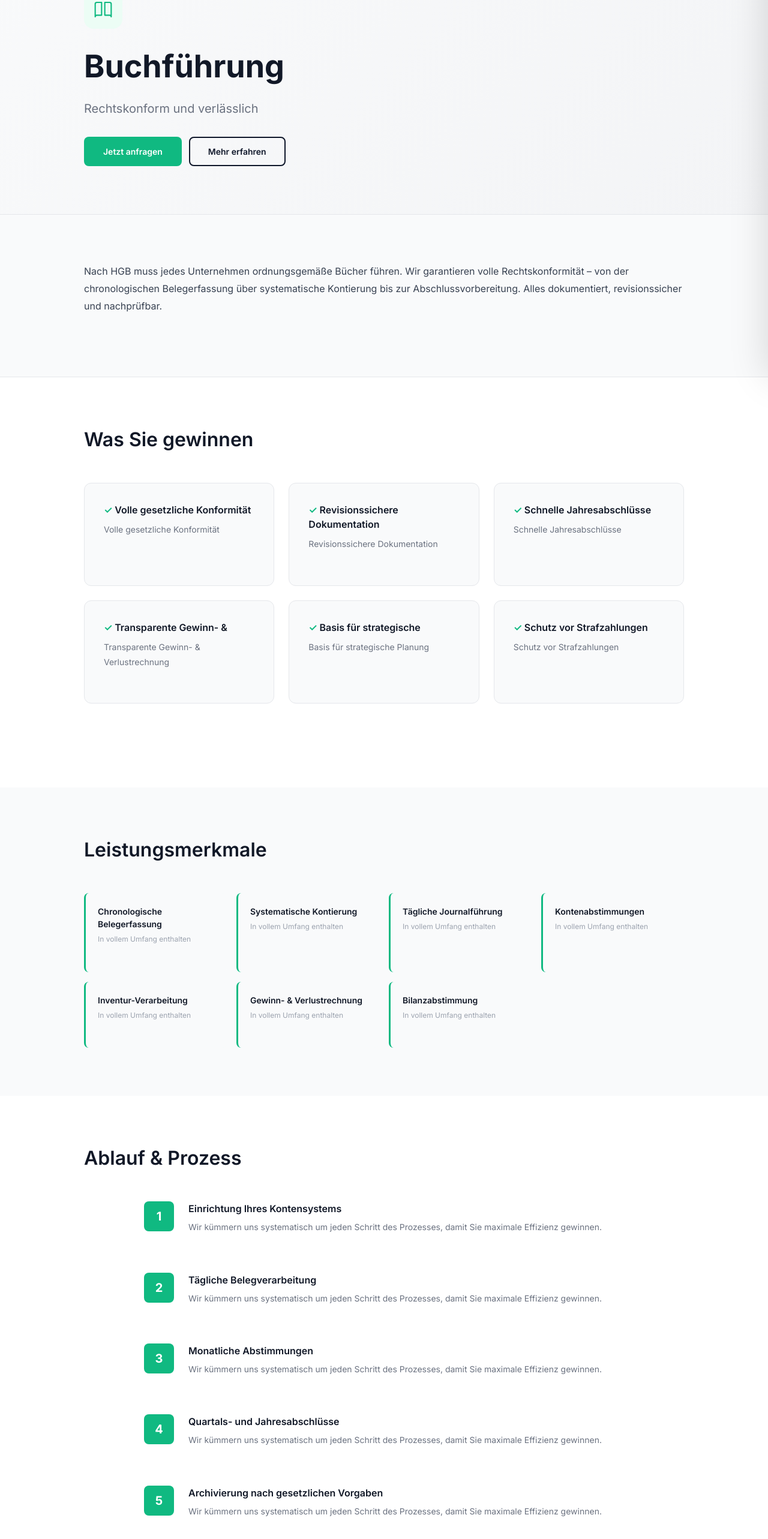
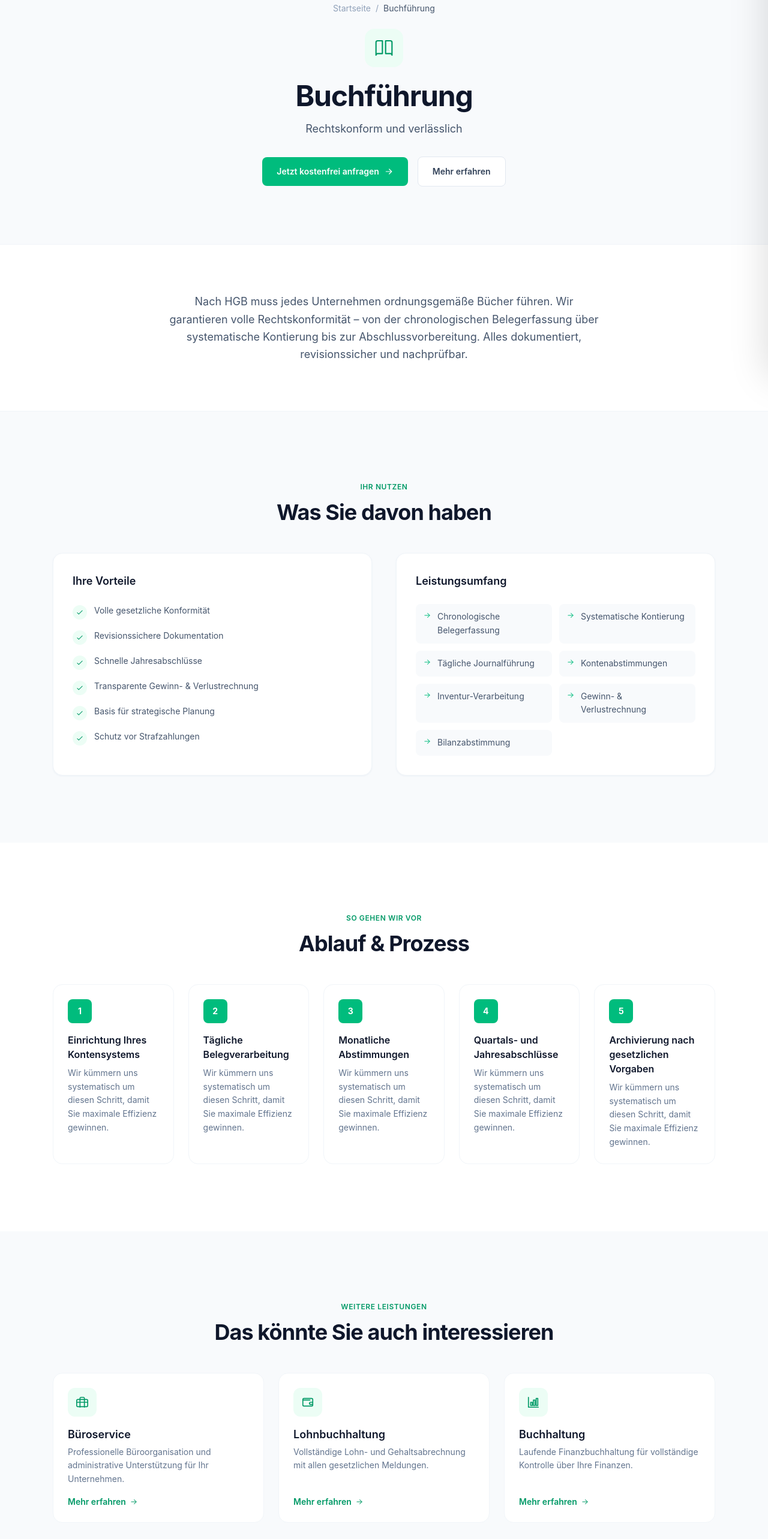
Before and after one commit to Taxalis/Taxalis, a Next.js app: page /leistungen/buchfuehrung in a window 1280 px wide. Shown: the part 172-2738 px from the top of the page at 60% size. Built offline with nearby package versions, Linux system fonts and the light colour scheme.

Commit message:
Add Reveal animation component and refine Leistungen page layout
Introduces a scroll-reveal wrapper component and reworks the service detail page structure, with minor cleanups across nav, services data and other pages.

```diff
--- a/app/components/Nav.tsx
+++ b/app/components/Nav.tsx
@@ -96,8 +96,8 @@ export function Nav() {
       </div>
 
       <nav style={{ position: "fixed", top: 0, width: "100%", background: scrolled ? "rgba(255,255,255,0.97)" : "rgba(255,255,255,0.97)", backdropFilter: "blur(12px)", borderBottom: "1px solid #e5e7eb", zIndex: 97, transition: "all 0.3s ease" }}>
-        <div style={{ maxWidth: 1200, margin: "0 auto", padding: "0 24px", display: "flex", justifyContent: "space-between", height: 72, alignItems: "center" }}>
-          <Link href="/" style={{ textDecoration: "none", display: "flex", alignItems: "center" }}><Image src="/logo.png" style={{ height: 60, width: "auto" }} alt="Taxalis Logo" width={100} height={60} priority /></Link>
+        <div style={{ maxWidth: 1200, margin: "0 auto", padding: "0 24px", display: "flex", justifyContent: "space-between", height: 92, alignItems: "center" }}>
+          <Link href="/" style={{ textDecoration: "none", display: "flex", alignItems: "center" }}><Image src="/logo.png" style={{ height: 80, width: "auto" }} alt="Taxalis Logo" width={109} height={80} priority /></Link>
 
           <div className="desktop-nav" style={{ display: "flex", alignItems: "center", gap: 0 }}>
             <Link className="nav-link" href="/">Start</Link>
@@ -137,7 +137,7 @@ export function Footer() {
       <div style={{ maxWidth: 1200, margin: "0 auto", padding: "0 24px" }}>
         <div style={{ display: "grid", gridTemplateColumns: "1.2fr 1fr 1fr", gap: 48, marginBottom: 48 }}>
           <div>
-            <Image src="/logo.png" style={{ height: 50, width: "auto", filter: "brightness(0) invert(1)", marginBottom: 16 }} alt="Taxalis" width={100} height={50} />
+            <Image src="/logo.png" style={{ height: 64, width: "auto", filter: "brightness(0) invert(1)", marginBottom: 16 }} alt="Taxalis" width={87} height={64} />
             <p style={{ color: "rgba(255,255,255,0.5)", fontSize: 13, lineHeight: 1.8, maxWidth: 260 }}>Professioneller Büro- & Buchhaltungsservice für moderne Unternehmen in Berlin.</p>
             <div style={{ marginTop: 20, display: "flex", gap: 10 }}>
               {["DSGVO-konform", "Diskret", "Digital"].map(b => (
--- /dev/null
+++ b/app/components/Reveal.tsx
@@ -0,0 +1,35 @@
+"use client";
+
+import { useEffect, useRef, useState } from "react";
+
+export const DELAYS = ["delay-0", "delay-75", "delay-150", "delay-225"];
+
+export function Reveal({ children, className = "" }: { children: React.ReactNode; className?: string }) {
+  const ref = useRef<HTMLDivElement>(null);
+  const [visible, setVisible] = useState(false);
+
+  useEffect(() => {
+    const el = ref.current;
+    if (!el) return;
+    const observer = new IntersectionObserver(
+      ([entry]) => {
+        if (entry.isIntersecting) {
+          setVisible(true);
+          observer.disconnect();
+        }
+      },
+      { threshold: 0.15 }
+    );
+    observer.observe(el);
+    return () => observer.disconnect();
+  }, []);
+
+  return (
+    <div
+      ref={ref}
+      className={`transition-all duration-700 ease-out ${visible ? "translate-y-0 opacity-100" : "translate-y-6 opacity-0"} ${className}`}
+    >
+      {children}
+    </div>
+  );
+}
--- a/app/datenschutz/page.tsx
+++ b/app/datenschutz/page.tsx
@@ -10,7 +10,7 @@ export default function Datenschutz() {
         <style>{`
           @import url('https://fonts.googleapis.com/css2?family=Inter:wght@300;400;500;600;700&display=swap');
           * { margin: 0; padding: 0; box-sizing: border-box; }
-          .container { max-width: 900px; margin: 0 auto; padding: 100px 24px; }
+          .container { max-width: 900px; margin: 0 auto; padding: 120px 24px 80px; }
           .card { background: white; border: 1px solid #e5e7eb; border-radius: 8px; padding: 48px; }
           h1 { font-size: 42px; font-weight: 600; margin-bottom: 32px; color: #111827; }
           h2 { margin-top: 32px; margin-bottom: 16px; font-size: 18px; font-weight: 600; color: #111827; }
--- a/app/impressum/page.tsx
+++ b/app/impressum/page.tsx
@@ -10,7 +10,7 @@ export default function Impressum() {
         <style>{`
           @import url('https://fonts.googleapis.com/css2?family=Inter:wght@300;400;500;600;700&display=swap');
           * { margin: 0; padding: 0; box-sizing: border-box; }
-          .container { max-width: 900px; margin: 0 auto; padding: 100px 24px; }
+          .container { max-width: 900px; margin: 0 auto; padding: 120px 24px 80px; }
           .card { background: white; border: 1px solid #e5e7eb; border-radius: 8px; padding: 48px; }
           h1 { font-size: 42px; font-weight: 600; margin-bottom: 32px; color: #111827; }
           h2 { margin-top: 32px; margin-bottom: 16px; font-size: 18px; font-weight: 600; color: #111827; }
--- a/app/leistungen/[id]/page.tsx
+++ b/app/leistungen/[id]/page.tsx
@@ -1,10 +1,12 @@
 "use client";
 
 import { useEffect, useState } from "react";
+import Link from "next/link";
 import { Nav, Footer } from "@/app/components/Nav";
 import Icon from "@/app/components/Icon";
-import { getServiceById } from "@/app/lib/services";
+import { services, getServiceById } from "@/app/lib/services";
 import { useParams } from "next/navigation";
+import { Reveal, DELAYS } from "@/app/components/Reveal";
 
 export default function ServicePage() {
   const params = useParams();
@@ -17,148 +19,218 @@ export default function ServicePage() {
   }, []);
 
   if (!mounted) return null;
+
   if (!service) {
     return (
       <>
         <Nav />
-        <div style={{ minHeight: "100vh", display: "flex", alignItems: "center", justifyContent: "center", padding: "24px" }}>
-          <div style={{ textAlign: "center" }}>
-            <h1 style={{ fontSize: "32px", fontWeight: 700, marginBottom: "12px" }}>Seite nicht gefunden</h1>
-            <p style={{ color: "#6b7280", marginBottom: "24px" }}>Die gewünschte Leistung existiert nicht.</p>
-            <a href="/" style={{ background: "#10b981", color: "white", padding: "12px 24px", borderRadius: "8px", textDecoration: "none", display: "inline-block" }}>Zurück zur Startseite</a>
+        <main className="flex min-h-screen items-center justify-center bg-white px-6 text-center">
+          <div>
+            <h1 className="text-3xl font-bold text-slate-900">Seite nicht gefunden</h1>
+            <p className="mt-3 text-slate-500">Die gewünschte Leistung existiert nicht.</p>
+            <Link
+              href="/"
+              className="mt-8 inline-flex items-center gap-2 rounded-lg bg-emerald-500 px-6 py-3 text-sm font-semibold text-white transition-colors hover:bg-emerald-600"
+            >
+              Zurück zur Startseite
+            </Link>
           </div>
-        </div>
+        </main>
         <Footer />
       </>
     );
   }
 
+  const otherServices = services.filter((s) => s.id !== service.id).slice(0, 3);
+
   return (
     <>
       <Nav />
-      <main style={{ fontFamily: "'Inter', sans-serif", background: "#ffffff", color: "#111827" }}>
-        <style>{`
-          @import url('https://fonts.googleapis.com/css2?family=Inter:wght@300;400;500;600;700&display=swap');
-          * { margin: 0; padding: 0; box-sizing: border-box; }
-          .hero { background: linear-gradient(135deg, #f9fafb 0%, #f3f4f6 100%); padding: 100px 24px 80px; }
-          .hero h1 { font-size: 52px; font-weight: 700; margin: 24px 0 16px; color: #111827; }
-          .hero .tagline { font-size: 20px; color: #6b7280; margin-bottom: 32px; }
-          .container { max-width: 1000px; margin: 0 auto; }
-          .section { padding: 80px 24px; }
-          .section h2 { font-size: 32px; font-weight: 600; margin-bottom: 48px; color: #111827; }
-          .section p { color: #4b5563; line-height: 1.8; margin-bottom: 24px; }
-          .benefits-grid { display: grid; grid-template-columns: repeat(auto-fit, minmax(280px, 1fr)); gap: 24px; margin-bottom: 60px; }
-          .benefit-card { background: #f9fafb; padding: 32px; border-radius: 12px; border: 1px solid #e5e7eb; transition: all 0.3s; }
-          .benefit-card:hover { background: #ecfdf5; border-color: #a7f3d0; transform: translateY(-2px); }
-          .benefit-card h3 { font-size: 16px; font-weight: 600; margin-bottom: 8px; color: #111827; }
-          .benefit-card p { font-size: 14px; color: #6b7280; }
-          .features-grid { display: grid; grid-template-columns: repeat(auto-fit, minmax(220px, 1fr)); gap: 16px; }
-          .feature-item { background: #f9fafb; padding: 20px; border-radius: 8px; border-left: 3px solid #10b981; }
-          .feature-item h4 { font-size: 14px; font-weight: 600; color: #111827; margin-bottom: 4px; }
-          .feature-item p { font-size: 12px; color: #9ca3af; }
-          .steps { max-width: 800px; margin: 0 auto; }
-          .step { display: flex; gap: 24px; margin-bottom: 40px; align-items: flex-start; }
-          .step-number { background: #10b981; color: white; width: 50px; height: 50px; border-radius: 8px; display: flex; align-items: center; justify-content: center; font-weight: 700; font-size: 20px; flex-shrink: 0; }
-          .step-content h4 { font-size: 16px; font-weight: 600; margin-bottom: 8px; color: #111827; }
-          .step-content p { font-size: 14px; color: #6b7280; line-height: 1.6; }
-          .cta-box { background: #0f172a; color: white; padding: 80px 24px; text-align: center; }
-          .cta-box h2 { font-size: 40px; font-weight: 600; margin-bottom: 16px; }
-          .cta-box p { font-size: 18px; margin-bottom: 40px; opacity: 0.9; }
-          .btn { background: #10b981; color: white; padding: 14px 32px; border-radius: 8px; font-size: 14px; font-weight: 600; text-decoration: none; display: inline-block; transition: all 0.3s; border: none; cursor: pointer; }
-          .btn:hover { background: #059669; transform: translateY(-2px); box-shadow: 0 10px 30px rgba(16,185,129,0.25); }
-          .btn-outline { background: transparent; color: white; border: 2px solid white; padding: 12px 30px; }
-          .btn-outline:hover { background: #0f172a; color: white; }
-          .breadcrumb { color: #9ca3af; margin-bottom: 32px; }
-          .breadcrumb a { color: #6b7280; text-decoration: none; }
-          @media(max-width: 768px) {
-            .hero h1 { font-size: 36px; }
-            .section h2 { font-size: 24px; }
-            .step { gap: 16px; }
-            .cta-box h2 { font-size: 28px; }
-          }
-        `}</style>
+      <main className="bg-white text-slate-900">
+        {/* Hero */}
+        <section className="relative overflow-hidden bg-slate-50 pt-36 pb-16 sm:pt-44 sm:pb-24">
+          <div className="mx-auto max-w-4xl px-6 text-center">
+            <Reveal>
+              <nav className="mb-6 flex items-center justify-center gap-2 text-sm text-slate-400" aria-label="Breadcrumb">
+                <Link href="/" className="transition-colors hover:text-emerald-600">
+                  Startseite
+                </Link>
+                <span>/</span>
+                <span className="text-slate-600">{service.title}</span>
+              </nav>
+              <div className="mx-auto mb-6 flex h-16 w-16 items-center justify-center rounded-2xl bg-emerald-50 text-emerald-600">
+                <Icon name={service.icon} size={32} strokeWidth={1.6} />
+              </div>
+              <h1 className="text-4xl font-bold tracking-tight text-slate-900 sm:text-5xl">{service.title}</h1>
+              <p className="mx-auto mt-4 max-w-2xl text-lg leading-relaxed text-slate-600">{service.tagline}</p>
+              <div className="mt-8 flex flex-wrap items-center justify-center gap-4">
+                <a
+                  href="/#kontakt"
+                  className="inline-flex items-center gap-2 rounded-lg bg-emerald-500 px-6 py-3.5 text-sm font-semibold text-white transition-all hover:-translate-y-0.5 hover:bg-emerald-600 hover:shadow-lg hover:shadow-emerald-500/25"
+                >
+                  {service.cta}
+                  <Icon name="arrow-right" size={16} />
+                </a>
+                <a
+                  href="#details"
+                  className="inline-flex items-center gap-2 rounded-lg border border-slate-200 bg-white px-6 py-3.5 text-sm font-semibold text-slate-700 transition-colors hover:border-slate-300"
+                >
+                  Mehr erfahren
+                </a>
+              </div>
+            </Reveal>
+          </div>
+        </section>
 
-        {/* Hero */}
-        <div className="hero">
-          <div className="container">
-            <div className="breadcrumb">
-              <a href="/">Startseite</a> / {service.title}
+        {/* Description */}
+        <section className="border-y border-slate-100 bg-white py-16 sm:py-20">
+          <Reveal>
+            <div className="mx-auto max-w-3xl px-6 text-center">
+              <p className="text-lg leading-relaxed text-slate-600">{service.longDescription}</p>
             </div>
-            <div style={{ width: 64, height: 64, borderRadius: 16, background: "#ecfdf5", color: "#10b981", display: "flex", alignItems: "center", justifyContent: "center", marginBottom: "16px" }}>
-              <Icon name={service.icon} size={32} strokeWidth={1.6} />
-            </div>
-            <h1>{service.title}</h1>
-            <p className="tagline">{service.tagline}</p>
-            <div style={{ display: "flex", gap: 12, marginTop: 24, flexWrap: "wrap" }}>
-              <a className="btn" href="/#kontakt">Jetzt anfragen</a>
-              <a className="btn btn-outline" href="#details" style={{ background: "transparent", color: "#0f172a", border: "2px solid #0f172a" }}>Mehr erfahren</a>
+          </Reveal>
+        </section>
+
+        {/* Benefits + Features */}
+        <section id="details" className="bg-slate-50 py-20 sm:py-28">
+          <div className="mx-auto max-w-6xl px-6">
+            <Reveal>
+              <div className="mx-auto max-w-2xl text-center">
+                <span className="text-xs font-semibold uppercase tracking-wider text-emerald-600">Ihr Nutzen</span>
+                <h2 className="mt-3 text-3xl font-bold tracking-tight text-slate-900 sm:text-4xl">
+                  Was Sie davon haben
+                </h2>
+              </div>
+            </Reveal>
+            <div className="mt-12 grid gap-8 lg:grid-cols-2 lg:gap-10">
+              <Reveal>
+                <div className="h-full rounded-2xl border border-slate-100 bg-white p-8 shadow-sm shadow-slate-200/40">
+                  <h3 className="mb-6 text-lg font-semibold text-slate-900">Ihre Vorteile</h3>
+                  <ul className="space-y-4">
+                    {service.benefits.map((b) => (
+                      <li key={b} className="flex items-start gap-3">
+                        <span className="mt-0.5 flex h-6 w-6 flex-shrink-0 items-center justify-center rounded-full bg-emerald-50 text-emerald-600">
+                          <Icon name="check" size={14} />
+                        </span>
+                        <span className="text-sm leading-relaxed text-slate-600">{b}</span>
+                      </li>
+                    ))}
+                  </ul>
+                </div>
+              </Reveal>
+              <Reveal className="delay-150">
+                <div className="h-full rounded-2xl border border-slate-100 bg-white p-8 shadow-sm shadow-slate-200/40">
+                  <h3 className="mb-6 text-lg font-semibold text-slate-900">Leistungsumfang</h3>
+                  <ul className="grid gap-3 sm:grid-cols-2">
+                    {service.features.map((f) => (
+                      <li
+                        key={f}
+                        className="flex items-start gap-2.5 rounded-lg bg-slate-50 px-3 py-2.5 text-sm leading-relaxed text-slate-600 transition-colors hover:bg-emerald-50"
+                      >
+                        <Icon name="arrow-right" size={14} className="mt-0.5 flex-shrink-0 text-emerald-500" />
+                        {f}
+                      </li>
+                    ))}
+                  </ul>
+                </div>
+              </Reveal>
             </div>
           </div>
-        </div>
+        </section>
 
-        {/* Description */}
-        <div className="section" style={{ background: "#f9fafb", borderTop: "1px solid #e5e7eb", borderBottom: "1px solid #e5e7eb" }}>
-          <div className="container">
-            <p style={{ fontSize: "16px", lineHeight: 1.8, color: "#374151" }}>{service.longDescription}</p>
-          </div>
-        </div>
-
-        {/* Benefits */}
-        <div className="section" id="details">
-          <div className="container">
-            <h2>Was Sie gewinnen</h2>
-            <div className="benefits-grid">
-              {service.benefits.map((benefit, i) => (
-                <div key={i} className="benefit-card">
-                  <h3><span style={{ color: "#10b981" }}>✓</span> {benefit.split(" ").slice(0, 3).join(" ")}</h3>
-                  <p>{benefit}</p>
-                </div>
+        {/* Process */}
+        <section className="py-20 sm:py-28">
+          <div className="mx-auto max-w-6xl px-6">
+            <Reveal>
+              <div className="mx-auto max-w-2xl text-center">
+                <span className="text-xs font-semibold uppercase tracking-wider text-emerald-600">So gehen wir vor</span>
+                <h2 className="mt-3 text-3xl font-bold tracking-tight text-slate-900 sm:text-4xl">
+                  Ablauf &amp; Prozess
+                </h2>
+              </div>
+            </Reveal>
+            <div
+              className={`mt-12 grid gap-6 sm:grid-cols-2 ${
+                service.processSteps.length === 4 ? "lg:grid-cols-4" : "lg:grid-cols-5"
+              }`}
+            >
+              {service.processSteps.map((step, i) => (
+                <Reveal key={step} className={DELAYS[i % 4]}>
+                  <div className="h-full rounded-2xl border border-slate-100 p-6 transition-all hover:-translate-y-1 hover:border-emerald-200 hover:shadow-lg hover:shadow-slate-200/50">
+                    <div className="mb-4 flex h-10 w-10 items-center justify-center rounded-lg bg-emerald-500 text-sm font-bold text-white">
+                      {i + 1}
+                    </div>
+                    <h3 className="mb-2 font-semibold text-slate-900">{step}</h3>
+                    <p className="text-sm leading-relaxed text-slate-500">
+                      Wir kümmern uns systematisch um diesen Schritt, damit Sie maximale Effizienz gewinnen.
+                    </p>
+                  </div>
+                </Reveal>
               ))}
             </div>
           </div>
-        </div>
+        </section>
 
-        {/* Features */}
-        <div className="section" style={{ background: "#f9fafb" }}>
-          <div className="container">
-            <h2>Leistungsmerkmale</h2>
-            <div className="features-grid">
-              {service.features.map((feature, i) => (
-                <div key={i} className="feature-item">
-                  <h4>{feature}</h4>
-                  <p>In vollem Umfang enthalten</p>
-                </div>
+        {/* Related services */}
+        <section className="bg-slate-50 py-20 sm:py-28">
+          <div className="mx-auto max-w-6xl px-6">
+            <Reveal>
+              <div className="mx-auto max-w-2xl text-center">
+                <span className="text-xs font-semibold uppercase tracking-wider text-emerald-600">Weitere Leistungen</span>
+                <h2 className="mt-3 text-3xl font-bold tracking-tight text-slate-900 sm:text-4xl">
+                  Das könnte Sie auch interessieren
+                </h2>
+              </div>
+            </Reveal>
+            <div className="mt-12 grid gap-6 sm:grid-cols-2 lg:grid-cols-3">
+              {otherServices.map((s, i) => (
+                <Reveal key={s.id} className={DELAYS[i % 3]}>
+                  <Link
+                    href={`/leistungen/${s.id}`}
+                    className="group flex h-full flex-col rounded-2xl border border-slate-100 bg-white p-6 transition-all hover:-translate-y-1 hover:border-emerald-200 hover:shadow-xl hover:shadow-slate-200/60"
+                  >
+                    <span className="mb-4 flex h-12 w-12 items-center justify-center rounded-xl bg-emerald-50 text-emerald-600 transition-colors group-hover:bg-emerald-500 group-hover:text-white">
+                      <Icon name={s.icon} size={22} />
+                    </span>
+                    <h3 className="mb-1 text-lg font-semibold text-slate-900">{s.title}</h3>
+                    <p className="mb-4 flex-1 text-sm leading-relaxed text-slate-500">{s.description}</p>
+                    <span className="inline-flex items-center gap-1.5 text-sm font-semibold text-emerald-600">
+                      Mehr erfahren
+                      <Icon name="arrow-right" size={14} />
+                    </span>
+                  </Link>
+                </Reveal>
               ))}
             </div>
           </div>
-        </div>
-
-        {/* Process */}
-        <div className="section">
-          <div className="container">
-            <h2>Ablauf & Prozess</h2>
-            <div className="steps">
-              {service.processSteps.map((step, i) => (
-                <div key={i} className="step">
-                  <div className="step-number">{i + 1}</div>
-                  <div className="step-content">
-                    <h4>{step}</h4>
-                    <p>Wir kümmern uns systematisch um jeden Schritt des Prozesses, damit Sie maximale Effizienz gewinnen.</p>
-                  </div>
-                </div>
-              ))}
-            </div>
-          </div>
-        </div>
+        </section>
 
         {/* CTA */}
-        <div className="cta-box">
-          <div className="container">
-            <h2>Bereit zu starten?</h2>
-            <p>Lassen Sie sich von unserem Team kostenlos beraten und erfahren Sie, wie wir Ihr Unternehmen unterstützen können.</p>
-            <a className="btn" href="/#kontakt">{service.cta}</a>
-          </div>
-        </div>
+        <section className="bg-slate-900 py-20 text-center text-white sm:py-28">
+          <Reveal>
+            <div className="mx-auto max-w-2xl px-6">
+              <h2 className="text-3xl font-bold tracking-tight sm:text-4xl">Bereit für den nächsten Schritt?</h2>
+              <p className="mt-4 text-lg text-white/70">
+                Lassen Sie sich von unserem Team kostenlos beraten und erfahren Sie, wie wir Ihr Unternehmen entlasten können.
+              </p>
+              <div className="mt-8 flex flex-wrap items-center justify-center gap-4">
+                <a
+                  href="/#kontakt"
+                  className="inline-flex items-center gap-2 rounded-lg bg-emerald-500 px-6 py-3.5 text-sm font-semibold text-white transition-all hover:-translate-y-0.5 hover:bg-emerald-600 hover:shadow-lg hover:shadow-emerald-500/25"
+                >
+                  {service.cta}
+                  <Icon name="arrow-right" size={16} />
+                </a>
+                <Link
+                  href="/"
+                  className="inline-flex items-center gap-2 rounded-lg border border-white/20 px-6 py-3.5 text-sm font-semibold text-white transition-colors hover:border-white/40"
+                >
+                  Zur Startseite
+                </Link>
+              </div>
+            </div>
+          </Reveal>
+        </section>
       </main>
       <Footer />
     </>
--- a/app/lib/services.ts
+++ b/app/lib/services.ts
@@ -23,7 +23,7 @@ export const services: ServiceDetails[] = [
     tagline: "Zeit gewinnen, Effizienz steigern",
     description: "Professionelle Büroorganisation und administrative Unterstützung für Ihr Unternehmen.",
     longDescription: "Verwaltung und Büroorganisation bindet wertvolle Zeit. Unsere Büroservices entlasten Sie vollständig von administrativen Aufgaben – vom Schriftverkehr über Terminplanung bis zur digitalen Dokumentenverwaltung. So können Sie sich auf strategische Aufgaben konzentrieren, während wir die operative Exzellenz sichern.",
-    benefits: ["Mehr Zeit für wichtige Geschäfsaufgaben", "Professionelle Dokumentenpflege", "Optimierte Arbeitsprozesse", "Reduzierte Betriebskosten", "Verlässliche Kontinuität"],
+    benefits: ["Mehr Zeit für wichtige Geschäftsaufgaben", "Professionelle Dokumentenpflege", "Optimierte Arbeitsprozesse", "Reduzierte Betriebskosten", "Verlässliche Kontinuität"],
     features: ["Schriftverkehr & Korrespondenz", "Digitales Dokumentenmanagement", "Terminplanung & Koordination", "Aktenorganisation & Archivierung", "Digitale Sicherung", "Kundenbetreuung"],
     processSteps: ["Analyse Ihrer bestehenden Prozesse", "Aufbau einer systematischen Struktur", "Schrittweise Digitalisierung", "Kontinuierliche Optimierung"],
     cta: "Kostenlose Beratung vereinbaren",
```
Also changed, not shown: app/page.tsx (+3 -35 lines).
